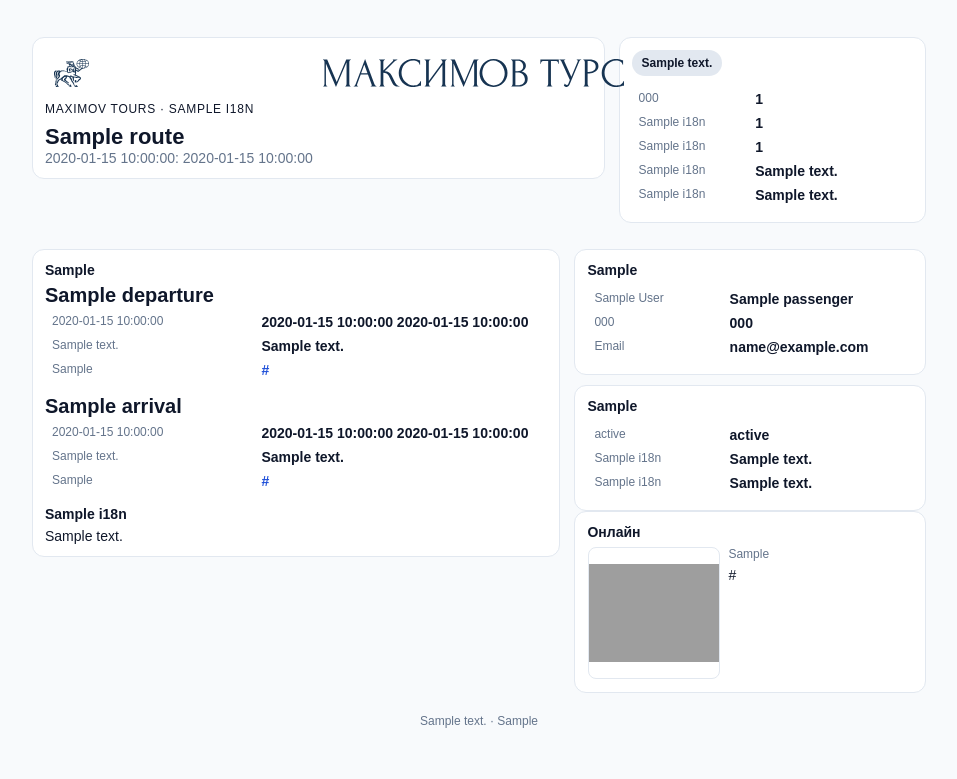
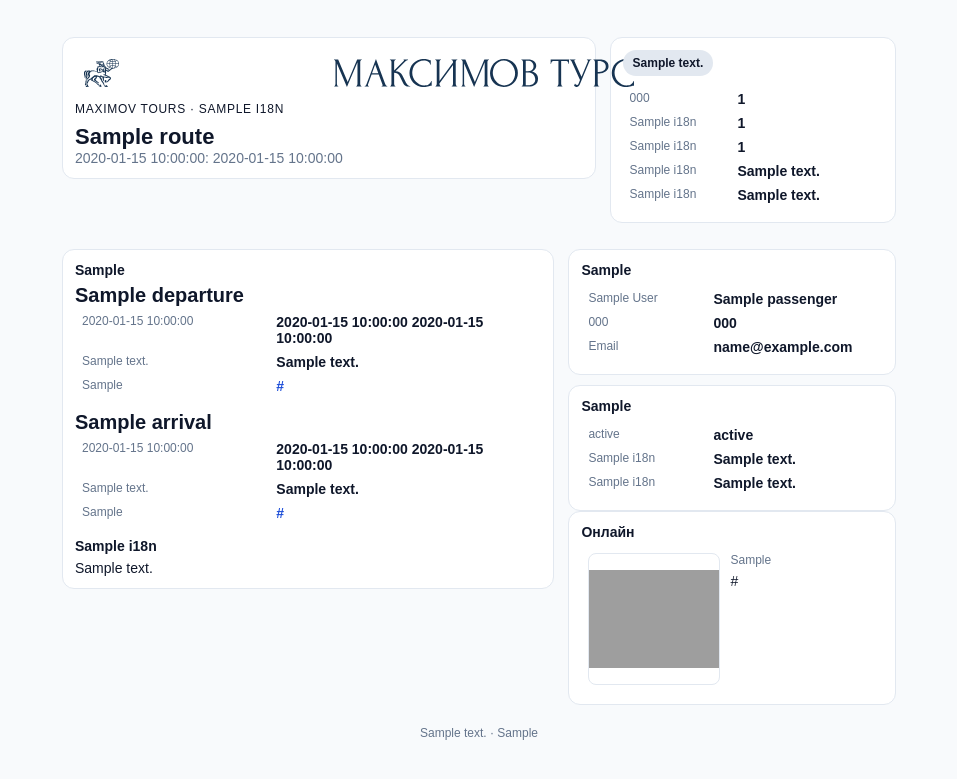
Before and after one commit to argirov77/bus, a Python web app: template backend/templates/ticket_pdf.html in a window 1280 px wide. Shown: the top 779 px of the page, without its empty margins (161-1118 px from the left). Run offline with Jinja, Linux system fonts and the light colour scheme; the template is opened without the code that fills it: most values are stand-ins (such as "Sample title", 1, 10 or a date in 2020); grey boxes are pictures that could not be loaded.

Commit message:
Revert "Adjust QR section layout to fit QR block"

```diff
--- a/backend/templates/ticket_pdf.html
+++ b/backend/templates/ticket_pdf.html
@@ -17,7 +17,7 @@
     a { color: #1d4ed8; text-decoration: none; }
     .wrap {
       width: 100%;
-      max-width: 920px;
+      max-width: 860px;
       margin: 0 auto;
     }
     .layout {
@@ -98,12 +98,6 @@
       display: block;
       height: 28px;
       width: auto;
-    }
-    .qr-table {
-      border-spacing: 0;
-    }
-    .qr-table td:first-child {
-      width: 140px;
     }
   </style>
 </head>
@@ -256,9 +250,9 @@
           </div>
           <div class="card">
             <div class="section-title">Онлайн</div>
-            <table class="kv-table qr-table">
+            <table class="kv-table">
               <tr>
-                <td style="width: 140px;">
+                <td style="width: 48%;">
                   <div class="qr-box">
                     {% if qr_data_uri %}
                       <img src="{{ qr_data_uri }}" alt="QR" width="132" height="132" />
@@ -267,7 +261,7 @@
                     {% endif %}
                   </div>
                 </td>
-                <td style="width: auto;">
+                <td style="width: 52%;">
                   <div class="hint">{{ i18n.qr_hint }}</div>
                   <div class="break" style="margin-top: 6px;">{{ deep_link or i18n.value_not_available }}</div>
                 </td>
```
